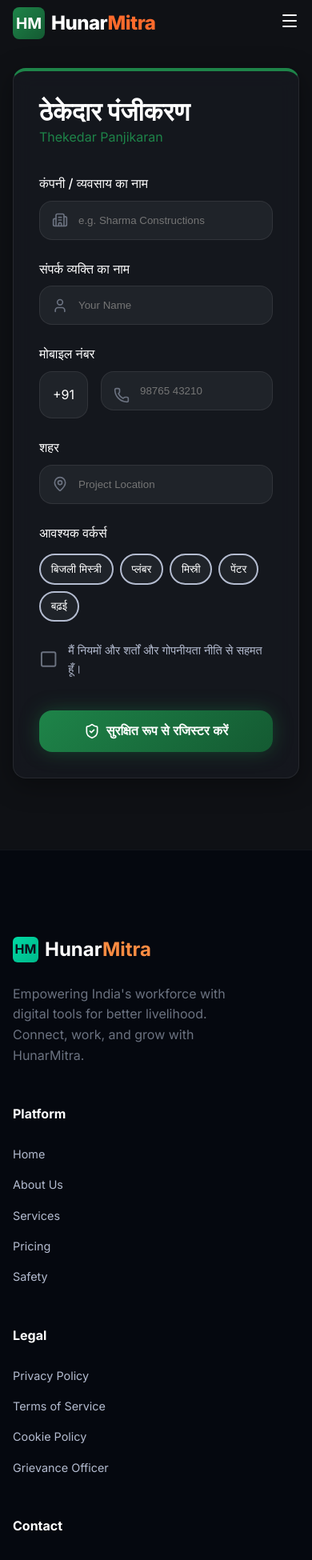
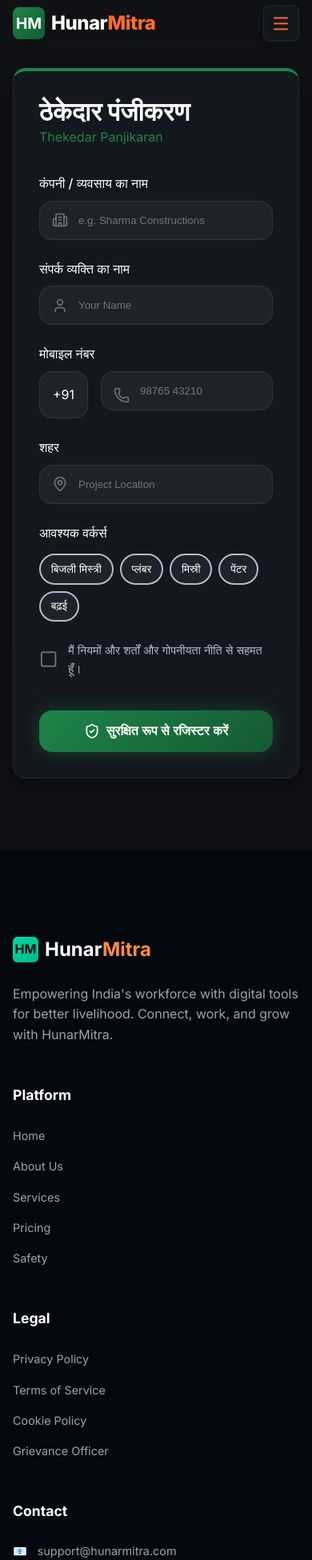
Before and after one commit to anandyadav-dev/HunarMitra-Frontend, a React (Vite) app: page /register/contractor in a window 390 px wide. Shown: the part 40-1990 px from the top of the page at 80% size. Built offline with nearby package versions, Linux system fonts and the light colour scheme.

Commit message:
fix: mobile header visibility, click-to-call, and desktop footer layout

```diff
--- a/src/components/Footer.jsx
+++ b/src/components/Footer.jsx
@@ -4,20 +4,24 @@
     return (
         <footer style={{
             background: '#05080f',
+            color: '#ffffff', // Force white text base
             paddingTop: '5rem',
             paddingBottom: '2rem',
-            borderTop: '1px solid rgba(255,255,255,0.05)'
+            borderTop: '1px solid rgba(255,255,255,0.05)',
+            width: '100%',
+            position: 'relative',
+            zIndex: 10
         }}>
             <div className="container">
                 <div style={{
                     display: 'grid',
-                    gridTemplateColumns: 'repeat(auto-fit, minmax(200px, 1fr))',
+                    gridTemplateColumns: 'repeat(auto-fit, minmax(200px, 1fr))', // Reverted to 200px to fit 4 columns on desktop
                     gap: '3rem',
                     marginBottom: '4rem'
                 }}>
 
                     {/* Brand Column */}
-                    <div style={{ maxWidth: '300px' }}>
+                    <div style={{ maxWidth: '100%' }}>
                         <div style={{ display: 'flex', alignItems: 'center', gap: '0.5rem', marginBottom: '1.5rem' }}>
                             <div style={{
                                 width: '32px',
@@ -33,24 +37,24 @@
                             }}>
                                 HM
                             </div>
-                            <span style={{ fontSize: '1.5rem', fontWeight: '700' }}>
+                            <span style={{ fontSize: '1.5rem', fontWeight: '700', color: '#ffffff' }}>
                                 Hunar<span style={{ color: '#FF8C42' }}>Mitra</span>
                             </span>
                         </div>
-                        <p style={{ color: 'var(--color-text-muted)', fontSize: '0.9rem' }}>
+                        <p style={{ color: '#9CA3AF', fontSize: '0.9rem', lineHeight: '1.6' }}>
                             Empowering India's workforce with digital tools for better livelihood. Connect, work, and grow with HunarMitra.
                         </p>
                     </div>
 
                     {/* Quick Links */}
                     <div>
-                        <h4 style={{ color: 'white', marginBottom: '1.5rem' }}>Platform</h4>
+                        <h4 style={{ color: '#ffffff', marginBottom: '1.5rem', fontSize: '1.1rem' }}>Platform</h4>
                         <ul style={{ listStyle: 'none', display: 'flex', flexDirection: 'column', gap: '0.8rem' }}>
                             {['Home', 'About Us', 'Services', 'Pricing', 'Safety'].map(item => (
                                 <li key={item}>
-                                    <a href="#" style={{ color: 'var(--color-text-secondary)', textDecoration: 'none', transition: 'color 0.2s', fontSize: '0.9rem' }}
-                                        onMouseEnter={e => e.target.style.color = 'var(--color-orange)'}
-                                        onMouseLeave={e => e.target.style.color = 'var(--color-text-secondary)'}
+                                    <a href="#" style={{ color: '#9CA3AF', textDecoration: 'none', transition: 'color 0.2s', fontSize: '0.9rem' }}
+                                        onMouseEnter={e => e.target.style.color = '#FF6B2C'}
+                                        onMouseLeave={e => e.target.style.color = '#9CA3AF'}
                                     >
                                         {item}
                                     </a>
@@ -61,13 +65,13 @@
 
                     {/* Legal */}
                     <div>
-                        <h4 style={{ color: 'white', marginBottom: '1.5rem' }}>Legal</h4>
+                        <h4 style={{ color: '#ffffff', marginBottom: '1.5rem', fontSize: '1.1rem' }}>Legal</h4>
                         <ul style={{ listStyle: 'none', display: 'flex', flexDirection: 'column', gap: '0.8rem' }}>
                             {['Privacy Policy', 'Terms of Service', 'Cookie Policy', 'Grievance Officer'].map(item => (
                                 <li key={item}>
-                                    <a href="#" style={{ color: 'var(--color-text-secondary)', textDecoration: 'none', transition: 'color 0.2s', fontSize: '0.9rem' }}
-                                        onMouseEnter={e => e.target.style.color = 'var(--color-orange)'}
-                                        onMouseLeave={e => e.target.style.color = 'var(--color-text-secondary)'}
+                                    <a href="#" style={{ color: '#9CA3AF', textDecoration: 'none', transition: 'color 0.2s', fontSize: '0.9rem' }}
+                                        onMouseEnter={e => e.target.style.color = '#FF6B2C'}
+                                        onMouseLeave={e => e.target.style.color = '#9CA3AF'}
                                     >
                                         {item}
                                     </a>
@@ -78,15 +82,18 @@
 
                     {/* Contact */}
                     <div>
-                        <h4 style={{ color: 'white', marginBottom: '1.5rem' }}>Contact</h4>
+                        <h4 style={{ color: '#ffffff', marginBottom: '1.5rem', fontSize: '1.1rem' }}>Contact</h4>
                         <ul style={{ listStyle: 'none', display: 'flex', flexDirection: 'column', gap: '1rem' }}>
-                            <li style={{ display: 'flex', gap: '0.8rem', alignItems: 'center', color: 'var(--color-text-secondary)', fontSize: '0.9rem' }}>
+                            <li style={{ display: 'flex', gap: '0.8rem', alignItems: 'center', color: '#9CA3AF', fontSize: '0.9rem' }}>
                                 <span>📧</span> support@hunarmitra.com
                             </li>
-                            <li style={{ display: 'flex', gap: '0.8rem', alignItems: 'center', color: 'var(--color-text-secondary)', fontSize: '0.9rem' }}>
-                                <span>📞</span> +91 98765 43210
+                            <li style={{ display: 'flex', gap: '0.8rem', alignItems: 'center', color: '#9CA3AF', fontSize: '0.9rem' }}>
+                                <span>📞</span>
+                                <a href="tel:+919876543210" style={{ color: 'inherit', textDecoration: 'none' }}>
+                                    +91 98765 43210
+                                </a>
                             </li>
-                            <li style={{ display: 'flex', gap: '0.8rem', alignItems: 'center', color: 'var(--color-text-secondary)', fontSize: '0.9rem' }}>
+                            <li style={{ display: 'flex', gap: '0.8rem', alignItems: 'center', color: '#9CA3AF', fontSize: '0.9rem' }}>
                                 <span>📍</span> Bangalore, Karnataka, India
                             </li>
                         </ul>
@@ -101,13 +108,16 @@
                     gap: '1rem',
                     alignItems: 'center',
                     textAlign: 'center',
-                    color: 'var(--color-text-muted)',
+                    color: '#6B7280',
                     fontSize: '0.85rem'
                 }}>
                     <p>© {new Date().getFullYear()} HunarMitra Technologies Pvt Ltd. All rights reserved.</p>
                     <div style={{ display: 'flex', gap: '1.5rem' }}>
                         {['Twitter', 'LinkedIn', 'Facebook', 'Instagram'].map(social => (
-                            <a key={social} href="#" style={{ color: 'var(--color-text-muted)', textDecoration: 'none' }}>{social}</a>
+                            <a key={social} href="#" style={{ color: '#6B7280', textDecoration: 'none', transition: 'color 0.2s' }}
+                                onMouseEnter={e => e.target.style.color = '#ffffff'}
+                                onMouseLeave={e => e.target.style.color = '#6B7280'}
+                            >{social}</a>
                         ))}
                     </div>
                 </div>
--- a/src/components/Header.jsx
+++ b/src/components/Header.jsx
@@ -39,7 +39,9 @@
         background: isScrolled ? 'var(--glass-bg)' : 'transparent',
         backdropFilter: isScrolled ? 'blur(12px)' : 'none',
         boxShadow: isScrolled ? 'var(--shadow-sm)' : 'none',
-        borderBottom: isScrolled ? '1px solid var(--glass-border)' : 'none'
+        borderBottom: isScrolled ? '1px solid var(--glass-border)' : 'none',
+        transform: 'translate3d(0, 0, 0)', // Force hardware acceleration for smoother sticky support
+        WebkitTransform: 'translate3d(0, 0, 0)'
       }}
     >
       <div className="container" style={{ display: 'flex', alignItems: 'center', justifyContent: 'space-between' }}>
@@ -131,18 +133,31 @@
           </div>
         </div>
 
-        {/* Mobile Menu Button */}
+        {/* Mobile Menu Button - Forced Absolute Position for Visibility */}
         <button
           onClick={() => setIsMobileMenuOpen(!isMobileMenuOpen)}
           style={{
-            display: 'block',
-            background: 'none',
-            border: 'none',
-            color: 'var(--color-text-primary)',
+            position: 'absolute', // Break out of container flow
+            right: '1rem',
+            top: '50%',
+            transform: 'translateY(-50%)',
+            display: 'flex', // flex for centering icon
+            alignItems: 'center',
+            justifyContent: 'center',
+            background: 'var(--glass-bg)',
+            backdropFilter: 'blur(8px)',
+            border: '1px solid var(--glass-border)',
+            borderRadius: '8px',
+            padding: '0.6rem',
+            color: 'var(--color-orange)',
             fontSize: '1.5rem',
-            cursor: 'pointer'
+            cursor: 'pointer',
+            transition: 'all 0.2s ease',
+            zIndex: 1001,
+            boxShadow: '0 4px 12px rgba(0,0,0,0.1)'
           }}
           className="mobile-toggle"
+          aria-label="Toggle Menu"
         >
           {isMobileMenuOpen ? <X size={24} /> : <Menu size={24} />}
         </button>
@@ -199,6 +214,10 @@
               </button>
             </div>
 
+            <a href="tel:+919876543210" className="btn btn-outline" style={{ width: '100%', maxWidth: '200px', justifyContent: 'center', border: '1px solid var(--color-orange)', color: 'var(--color-orange)' }}>
+              📞 Call Support
+            </a>
+
             <button
               className="btn btn-primary-orange"
               onClick={() => {
```
